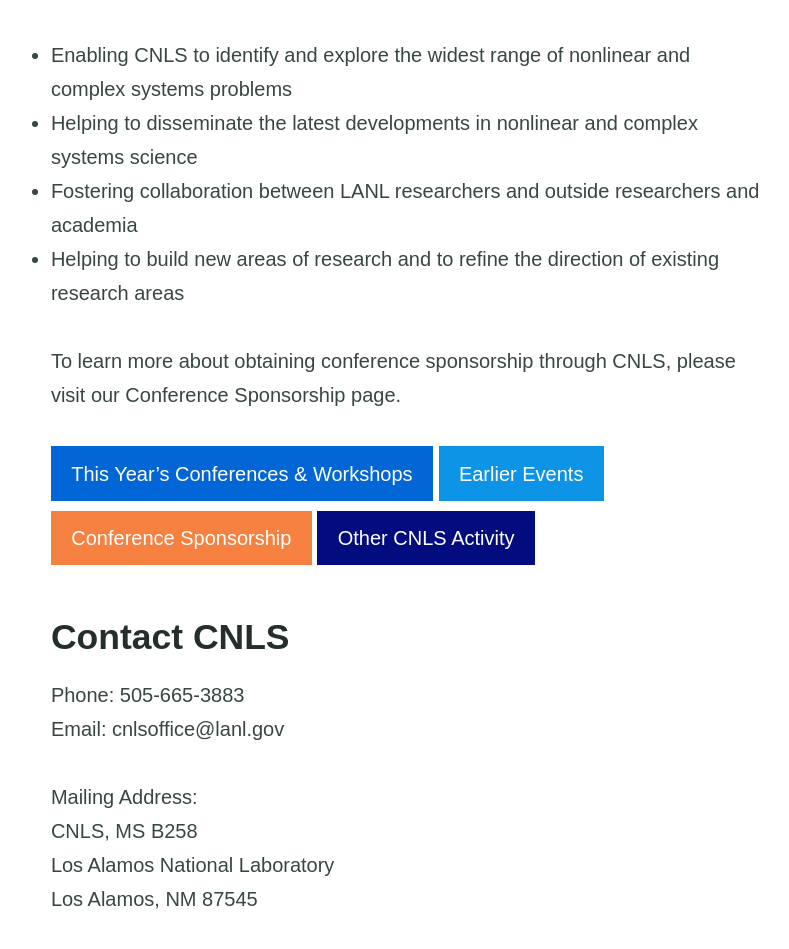
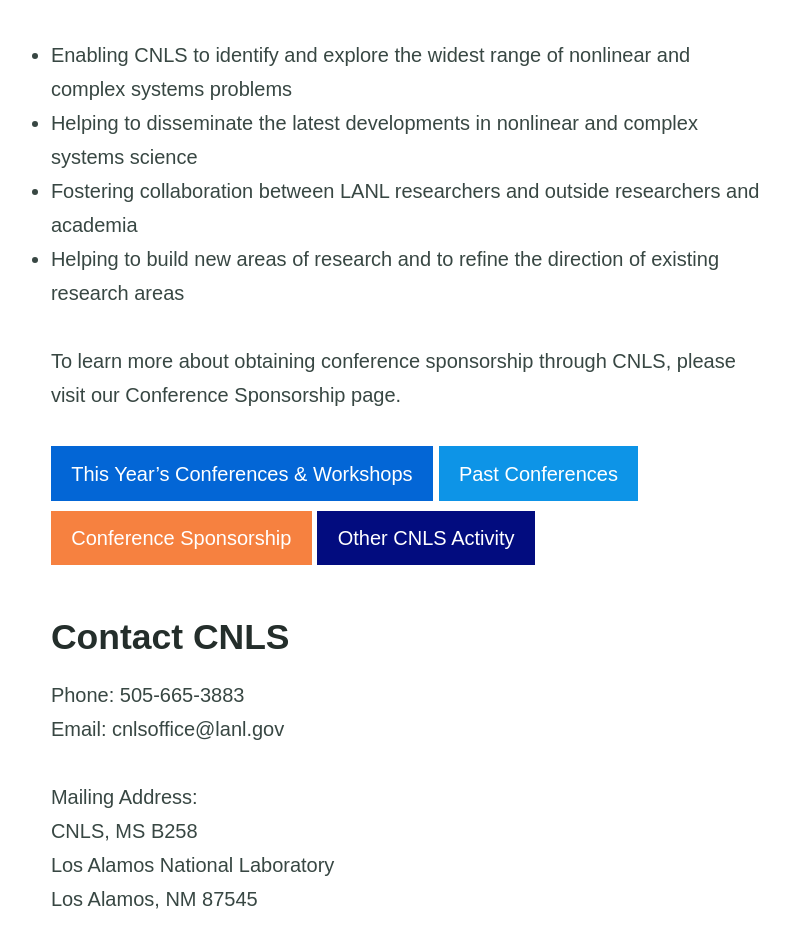
Before and after one commit to cnls-events/cnls-events.github.io, a Jekyll site: the page built from index.md, in a window 1280 px wide. Shown: the part 678-1627 px from the top of the page, without its empty margins (232-1021 px from the left). Built offline with Jekyll 4.4.1, drawn with Linux system fonts in a browser that asks for light colours.

Commit message:
Update index.md buttons

```diff
--- a/index.md
+++ b/index.md
@@ -15,7 +15,7 @@
 
 To learn more about obtaining conference sponsorship through CNLS, please visit our Conference Sponsorship page.
 
-{% include button.html text="This Year's Conferences & Workshops" link="https://cnls.lanl.gov/External/Conferences.php" color="#0366d6" %}  {% include button.html text="Earlier Events" link="https://twitter.com/intent/tweet/?url=https://alembic.darn.es&text=Alembic%20-%20A%20Jekyll%20boilerplate%20theme&via=DavidDarnes" color="#0d94e7" %} {% include button.html text="Conference Sponsorship" link="https://cnls.lanl.gov/External/workshop_policy.php" color="#f68140" %}  {% include button.html text="Other CNLS Activity" link="https://cnls.lanl.gov/External/" %}
+{% include button.html text="This Year's Conferences & Workshops" link="https://cnls.lanl.gov/External/Conferences.php" color="#0366d6" %}  {% include button.html text="Past Conferences" link="/recent_past_conferences/" color="#0d94e7" %} {% include button.html text="Conference Sponsorship" link="https://cnls.lanl.gov/External/workshop_policy.php" color="#f68140" %}  {% include button.html text="Other CNLS Activity" link="https://cnls.lanl.gov/External/" %}
 
 ## Contact CNLS
 
```
